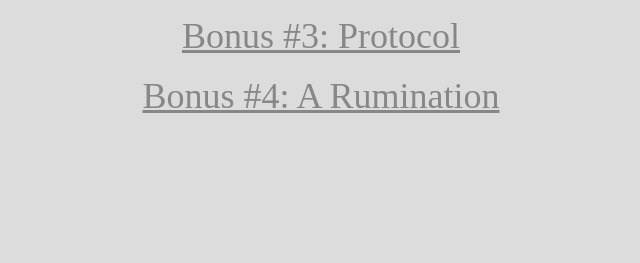
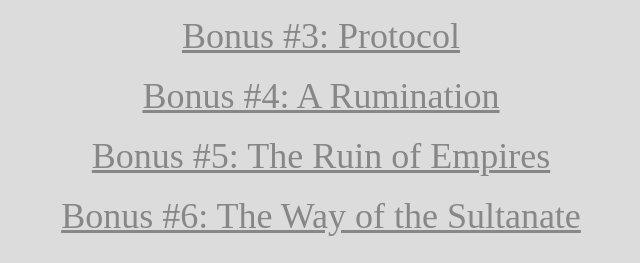
Before and after one commit to GMC-Nickies/forgetthewords, a plain HTML site: page FurtherReading.html in a window 1280 px wide. Shown: the part 766-1029 px from the top of the page, without its empty margins (319-959 px from the left). Before the commit the page ends 909 px from the top, so only its background shows below. Drawn offline with Linux system fonts and the light colour scheme.

Commit message:
Update FurtherReading.html

```diff
--- a/FurtherReading.html
+++ b/FurtherReading.html
@@ -275,5 +275,11 @@
 		<div class="centerbutton fade-in">
 			<a href="https://youcanforgetthewords.com/Rumination" class="firstbutton">Bonus #4: A Rumination</button>
 		</div>
+		<div class="centerbutton fade-in">
+			<a href="https://youcanforgetthewords.com/TheRuinOfEmpires" class="firstbutton">Bonus #5: The Ruin of Empires</button>
+		</div>
+		<div class="centerbutton fade-in">
+			<a href="https://youcanforgetthewords.com/WayoftheSultanate" class="firstbutton">Bonus #6: The Way of the Sultanate</button>
+		</div>
 	</body>
 	</html>
```
